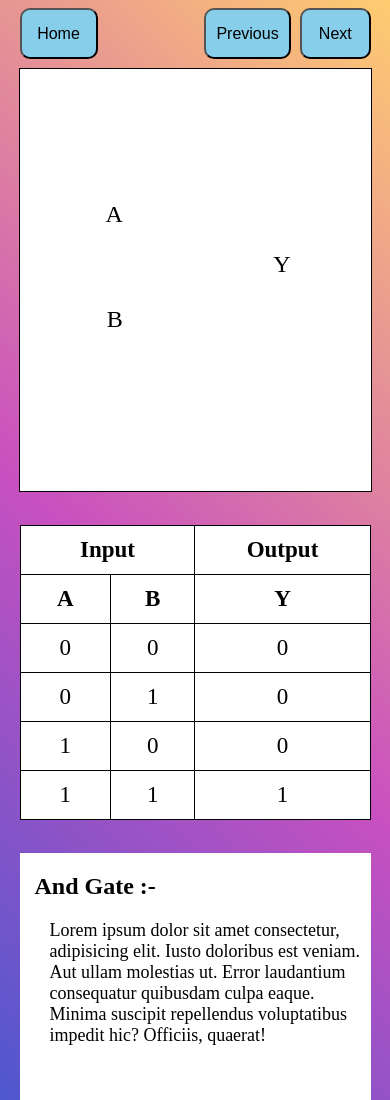
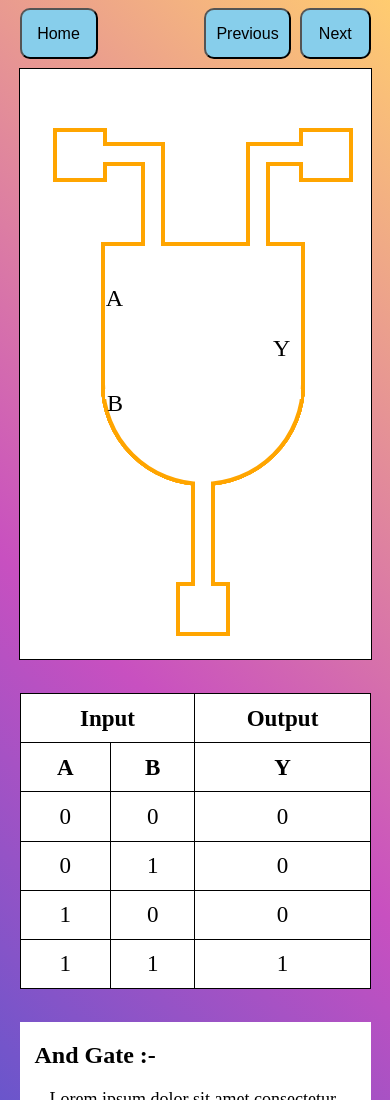
Before and after one commit to azhar47-sk/Logic-Gate-Simulation, a website: page public/And Gate/andgate.html in a window 390 px wide. Shown: the top 1100 px of the page. Drawn offline with Linux system fonts and the light colour scheme.

Commit message:
responsive mobile design

```diff
--- a/public/And Gate/and_style.css
+++ b/public/And Gate/and_style.css
@@ -192,7 +192,7 @@ label{
     }
 
     .logic-diagram{
-        height: 50vh;
+        height: 70vh;
         width: 90%;
         background-color: #fff;
         border: 1px solid black;
@@ -211,6 +211,24 @@ label{
         width: 90%;
         background-color: #fff;
     }
+
+    #myCanvas1{
+        width: 300px;
+        height: 600px;
+    }
+    #myCanvas2{
+        width: 300px;
+        height: 600px;
+    }
+    #myCanvas3{
+        width: 300px;
+        height: 600px;
+    }
+    #myCanvas4{
+        width: 300px;
+        height: 600px;
+    }
+
 }
 
 @media (min-width:600px){
@@ -240,6 +258,22 @@ label{
         height: 35vh;
         width: 90%;
         background-color: #fff;
+    }
+    #myCanvas1{
+        width: 800px;
+        height: 400px;
+    }
+    #myCanvas2{
+        width: 800px;
+        height: 400px;
+    }
+    #myCanvas3{
+        width: 800px;
+        height: 400px;
+    }
+    #myCanvas4{
+        width: 800px;
+        height: 400px;
     }
 }
 
--- a/public/And Gate/script.js
+++ b/public/And Gate/script.js
@@ -298,6 +298,33 @@ function resizeCanvas() {
       drawSquare(ctx4,80,220,40,40,'orange','orange',4);
       drawSquare(ctx4,660,165,40,40,'orange','orange',4);
     }
+    else if(window.matchMedia('(min-width: 300px)').matches){
+      canvas.width = 300;
+      canvas.height = 600;
+
+      // for A=0  and B=0    CTX=1
+      drawDownSemiCircle(ctx1,150,320, 100,'orange','white',4);
+      drawRectangle(ctx1,50,180,200,150);
+      ctx1.clearRect(52,325,196,10);
+      drawLine(ctx1,90,80,20,100);
+      drawLine(ctx1,195,80,20,100);
+      drawLine(ctx1,50,80,55,20);
+      drawLine(ctx1,195,80,55,20);
+      drawSquare(ctx1,2,66,50,50);
+      drawSquare(ctx1,248,66,50,50);
+      drawLine(ctx1,140,420,20,100);
+      drawSquare(ctx1,125,520,50,50);
+      ctx1.clearRect(92,82,16,100);
+      ctx1.clearRect(197,82,16,100);
+      ctx1.clearRect(142,415,16,130);
+
+      ctx1.clearRect(50,82,20,16);
+      ctx1.clearRect(245,82,10,16);
+
+      // ctx1.clearRect(92,174,11,20);
+      // ctx1.clearRect(197,174,11,20);
+    }
+
     }
   }
 
@@ -347,3 +374,13 @@ function drawSquare(ctx,x,y,w,h,stroke,color, lineWidth){
     ctx.fillRect(x,y,w,h);
     ctx.strokeRect(x,y,w,h);
 }
+
+function drawDownSemiCircle(ctx, x, y, radius, stroke, color, lineWidth){
+  ctx.lineWidth = lineWidth;
+  ctx.fillStyle = color;
+  ctx.strokeStyle = stroke;
+  ctx.beginPath();
+  ctx.arc(x,y,radius,0*Math.PI,1*Math.PI);
+  ctx.fill();
+  ctx.stroke();
+}
```
